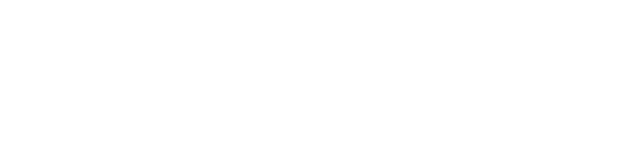
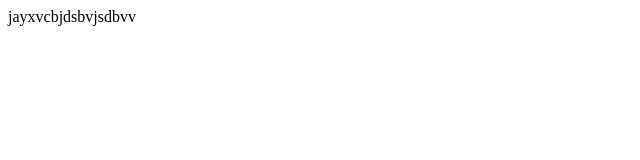
Before and after one commit to NicolasGiovanella/Git, a plain HTML site: page index.html in a window 1280 px wide. Shown: the whole page, without its empty margins (0-640 px from the left). Drawn offline with Linux system fonts and the light colour scheme.

Commit message:
projeto final

```diff
--- a/index.html
+++ b/index.html
@@ -7,6 +7,6 @@
     <title>Document</title>
 </head>
 <body>
-
+    <div>jayxvcbjdsbvjsdbvv</div>
 </body>
 </html>
```
Also changed, not shown: Comandos git.txt.
